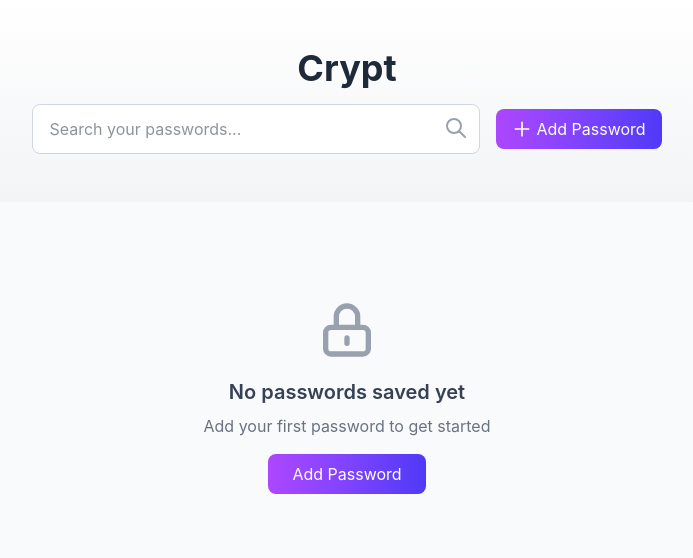
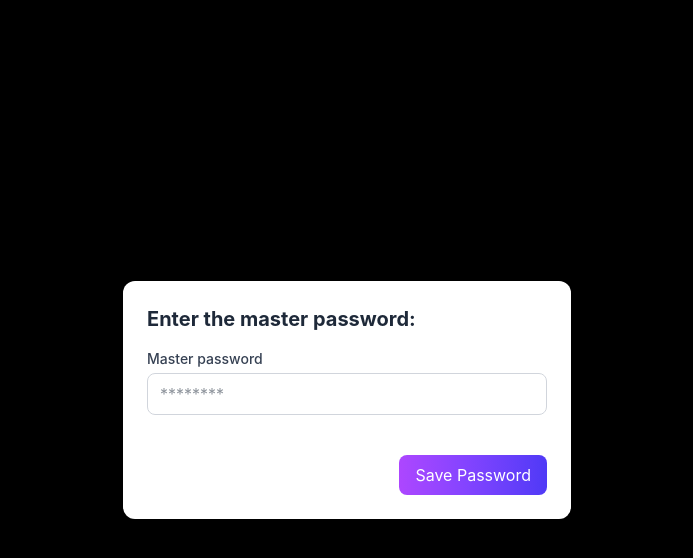
Before and after one commit to TAFH-debug/crypt, a SvelteKit app: page / in a window 1280 px wide. Shown: the top 558 px of the page, without its empty margins (293-986 px from the left). Built offline with nearby package versions, Linux system fonts and the light colour scheme.

Commit message:
feat: master password entering

```diff
--- a/src/routes/+page.svelte
+++ b/src/routes/+page.svelte
@@ -5,6 +5,7 @@
   import Toast from './components/toast.svelte';
   import { invoke } from '@tauri-apps/api/core';
   import { onMount } from 'svelte';
+  import MasterPasswordModal from './components/master-password-modal.svelte';
 
   interface Password {
     id: number;
@@ -14,6 +15,7 @@
     notes: string;
   }
 
+  let master_password: string | null = $state(null);
   let filteredPasswords: Password[] = $state([]);
   let passwords: Password[] = $state([]);
   let showAddModal = $state(false);
@@ -32,13 +34,21 @@
     );
   })
 
-  $inspect(passwords);
+  $effect(() => {
+    if (master_password) {
+      getStore();
+    }
+  })
 
   function addPassword(password: Password) {
     console.log(passwords);
     passwords = [...passwords, password];
     showAddModal = false;
     saveStore();
+  }
+
+  function setMasterPassword(password: string) {
+    master_password = password;
   }
 
   function deletePassword(id: number) {
@@ -73,16 +83,12 @@
   }
 
   async function saveStore() {
-    await invoke('save_store', { store: passwords, password: "secret" });
+    await invoke('save_store', { store: passwords, password: master_password });
   }
 
   async function getStore() {
-    passwords = await invoke('get_store', { password: "secret" });
+    passwords = await invoke('get_store', { password: master_password });
   }
-
-  onMount(() => {
-    getStore();
-  });
 </script>
 
 <div class={darkMode ? 'dark' : ''}>
@@ -143,8 +149,10 @@
       />
     {/if}
 
-    {#if toast.show}
-      <Toast message={toast.message} />
+    {#if !master_password}
+    <MasterPasswordModal
+      set={setMasterPassword}
+    />
     {/if}
   </div>
 </div>
--- /dev/null
+++ b/src/routes/components/master-password-modal.svelte
@@ -0,0 +1,55 @@
+<script lang="ts">
+    import { fade, scale } from 'svelte/transition';
+    let props = $props();
+    let master_password = $state("");
+    let error = $state("");
+
+    function saveMasterPassword(e: any) {
+      e.preventDefault();
+      if (master_password.length < 8) {
+        error = "Password must be at least 8 characters long";
+        return;
+      }
+      props.set(master_password);
+    }
+</script>
+
+  <div
+    class="fixed inset-0 bg-black bg-opacity-50 flex items-center justify-center z-50 p-4"
+    transition:fade={{ duration: 200 }}
+  >
+    <div
+      class="bg-white dark:bg-gray-800 rounded-xl shadow-xl w-full max-w-md overflow-hidden"
+      transition:scale={{ start: 0.95, duration: 200 }}
+    >
+      <div class="p-6">
+        <div class="flex justify-between items-center mb-4">
+          <h3 class="text-xl font-bold text-gray-800 dark:text-white">Enter the master password: </h3>
+        </div>
+
+        <div>
+          <label for="password" class="block text-sm font-medium text-gray-700 dark:text-gray-300 mb-1">Master password</label>
+          <input
+            type="password"
+            id="password"
+            bind:value={master_password}
+            required
+            placeholder="********"
+            class="w-full px-3 py-2 rounded-lg border border-gray-300 dark:border-gray-600 focus:outline-none focus:ring-2 focus:ring-purple-500 bg-white dark:bg-gray-700 text-gray-800 dark:text-white"
+          />
+        </div>
+        <div class="text-red-500 py-2">
+          {error}
+        </div>
+
+        <div class="mt-6 flex justify-end space-x-3">
+          <button
+            onclick={saveMasterPassword}
+            class="px-4 py-2 rounded-lg bg-gradient-to-r from-purple-500 to-indigo-600 text-white hover:opacity-90 transition-opacity"
+          >
+            Save Password
+          </button>
+        </div>
+      </div>
+    </div>
+  </div>
--- a/src/routes/components/toast.svelte
+++ b/src/routes/components/toast.svelte
@@ -1,7 +1,7 @@
 <script>
     import { fly } from 'svelte/transition';
 
-    let { message } = $props();
+    let { message, children } = $props();
 
   </script>
 
@@ -10,4 +10,5 @@
     transition:fly={{ y: 20, duration: 300 }}
   >
     {message}
+    {@render children?.()}
   </div>
```
